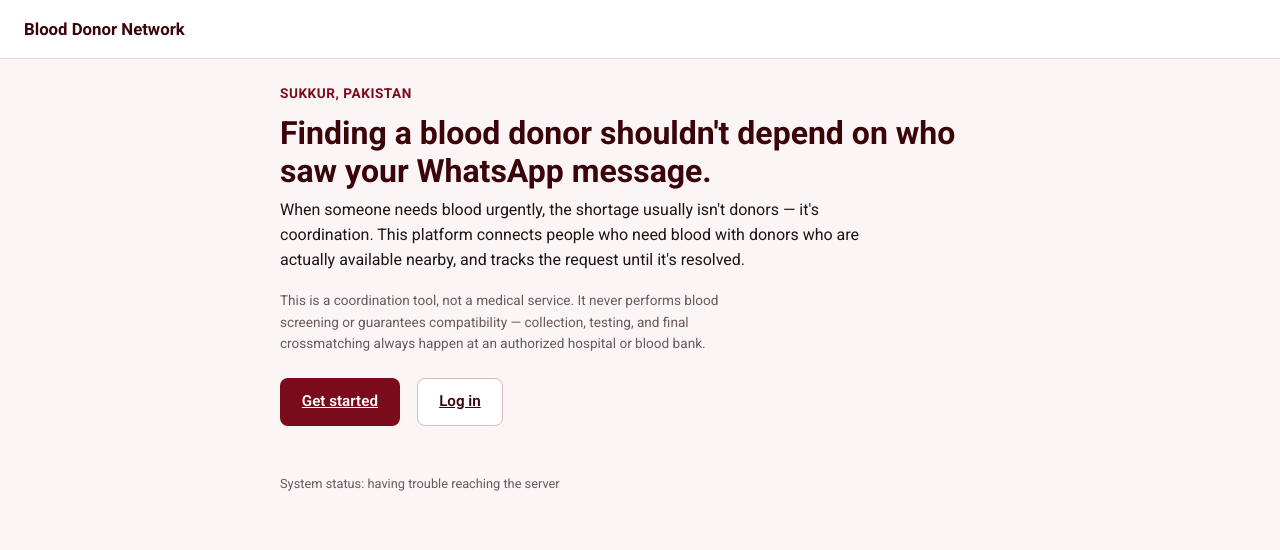
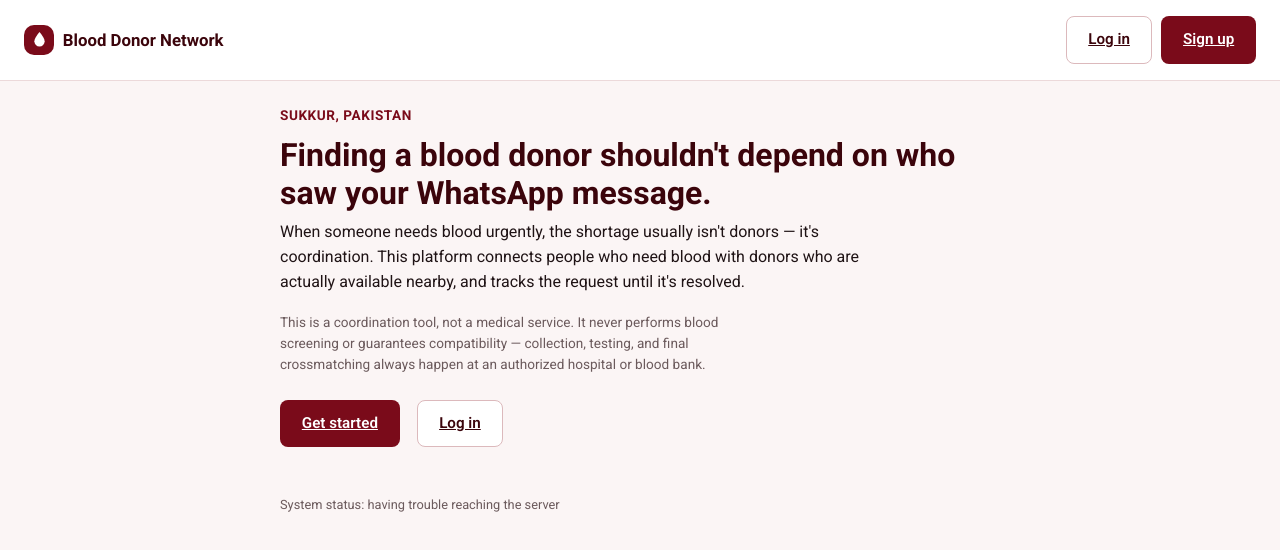
Before and after one commit to Anum-shahzad/Blood-Donor-Network, a React (Vite) app in the folder frontend/: page / in a window 1280 px wide. Shown: the top 550 px of the page. Built offline with nearby package versions, Linux system fonts and the light colour scheme; no server answers.

Commit message:
style: redesign public top bar

```diff
--- a/frontend/src/components/TopBar.jsx
+++ b/frontend/src/components/TopBar.jsx
@@ -1,4 +1,5 @@
 import { Link } from 'react-router-dom';
+import BrandMark from './BrandMark.jsx';
 
 const ROLE_LABELS = { donor: 'Donor', requester: 'Requester', admin: 'Admin' };
 
@@ -6,9 +7,11 @@ export default function TopBar({ user, onLogout }) {
   return (
     <header className="topbar">
       <Link to="/" className="topbar-brand">
+        <BrandMark size={30} />
         Blood Donor Network
       </Link>
-      {user && (
+
+      {user ? (
         <div className="topbar-right">
           <span>{user.name}</span>
           <span className="role-pill">{ROLE_LABELS[user.role] || user.role}</span>
@@ -16,6 +19,15 @@ export default function TopBar({ user, onLogout }) {
             Log out
           </button>
         </div>
+      ) : (
+        <div className="topbar-actions">
+          <Link to="/login" className="btn btn-secondary">
+            Log in
+          </Link>
+          <Link to="/signup" className="btn btn-primary">
+            Sign up
+          </Link>
+        </div>
       )}
     </header>
   );
```
